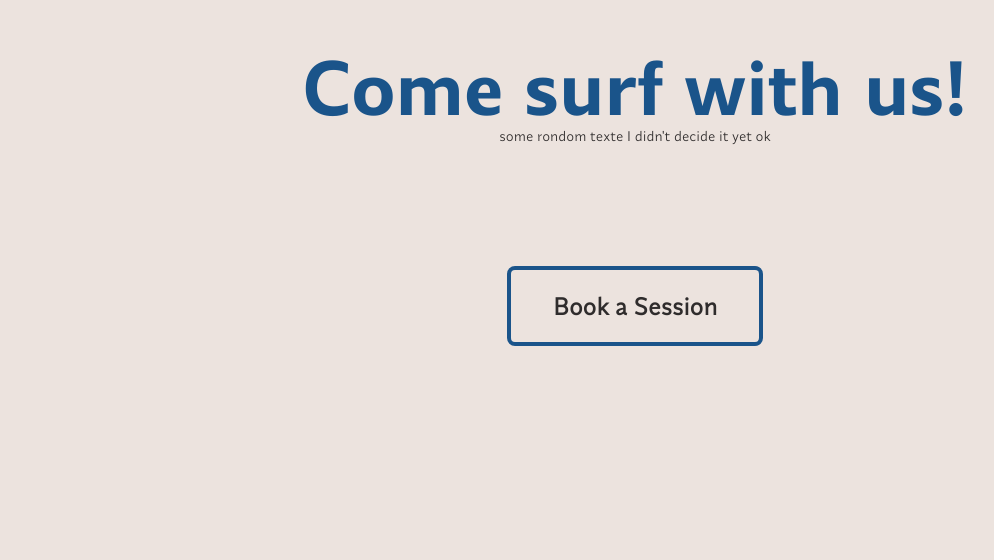
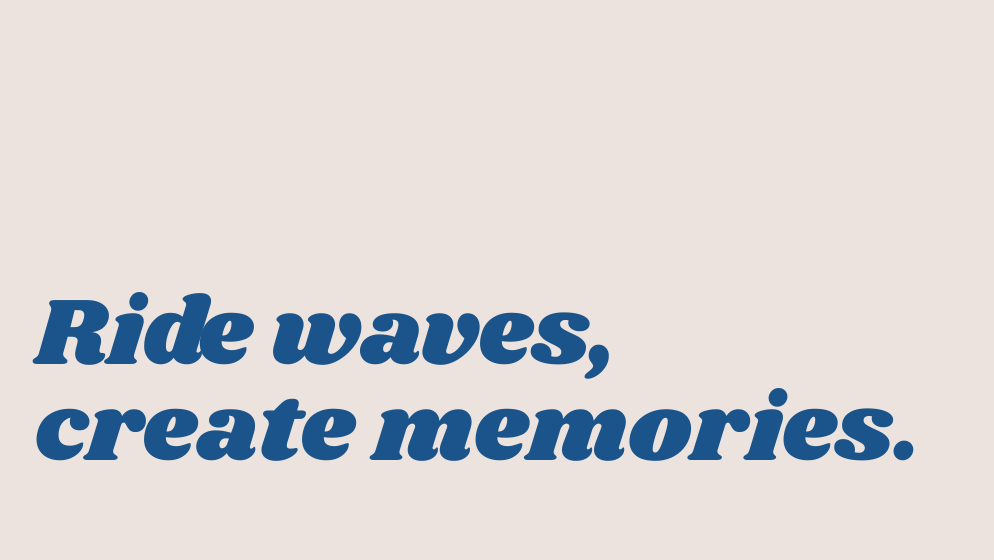
Before and after one commit to Ahmed-Driss1/AMFS, a React (Vite) app: page / in a window 1280 px wide. Shown: the part 240-800 px from the top of the page, without its empty margins (5-999 px from the left). Built offline with nearby package versions, Linux system fonts and the light colour scheme.

Commit message:
added font new hero
went with a whole new hero section design

```diff
--- a/src/component/Hero.jsx
+++ b/src/component/Hero.jsx
@@ -1,16 +1,15 @@
 export default function Hero() {
     return (
         <>
-            <section className="w-full min-h-screen bg-light flex flex-col items-center justify-center gap-y-24">
-                <div className="flex flex-col justify-center ">
-                <h1 className="mt-10 sm:mt-10 md:mt-20 font-amulya text-5xl sm:text-4xl md:text-5xl lg:text-7xl text-center text-accent">
-                    Come surf with us!
+            <section className="min-h-screen bg-light  ">
+
+                <h1 className="font-Shrikhand text-accent lg:text-8xl sm:text-6xl text-4xl text-left pb-20 lg:pl-10 sm:pl-7  absolute bottom-0 w-full max-w-full ">
+                Ride waves, <br /> create memories.
                 </h1>
-                <p className="text-dark font-synonym text-center text-sm">some rondom texte I didn't decide it yet ok</p>
-                </div>
-                <button className="font-synonym font-black  border-4 border-accent text-dark lg:text-2xl lg:h-20 sm:w-1/2 sm:text-lg md:w-1/3 lg:w-1/5 p-3 rounded-lg lg:hover:scale-110 transition-transform duration-500 mt-6">
-                    Book a Session
-                </button>
+
+
+
+
             </section>
         </>
     );
--- a/src/fonts.css
+++ b/src/fonts.css
@@ -11,3 +11,9 @@
     font-weight: 700;
     font-style: normal;
   }
+  @font-face {
+    font-family: 'Shrikhland';
+    src: url('./assets/fonts/Shrikhand-Regular.ttf') format('truetype');
+    font-weight: 700;
+    font-style: normal;
+  }
--- a/tailwind.config.js
+++ b/tailwind.config.js
@@ -9,12 +9,19 @@ export default {
       fontFamily: {
         synonym: ['Synonym', 'sans-serif'],
         amulya: ['Amulya', 'sans-serif'],
+        Shrikhand: ['Shrikhland', 'serif'],
       },
       colors: {
         light: '#ECE3DE',
         accent: '#1A548A',
         dark: '#2F2C2C',
       },
+      screens: {
+        sm: '640px',  // Applies for screens >= 640px
+        md: '768px',  // Applies for screens >= 768px
+        lg: '1024px', // Applies for screens >= 1024px
+        xl: '1280px', // Applies for screens >= 1280px
+      },
     },
   },
   plugins: [],
```
Also changed, not shown: src/assets/fonts/Shrikhand-Regular.ttf (added).
